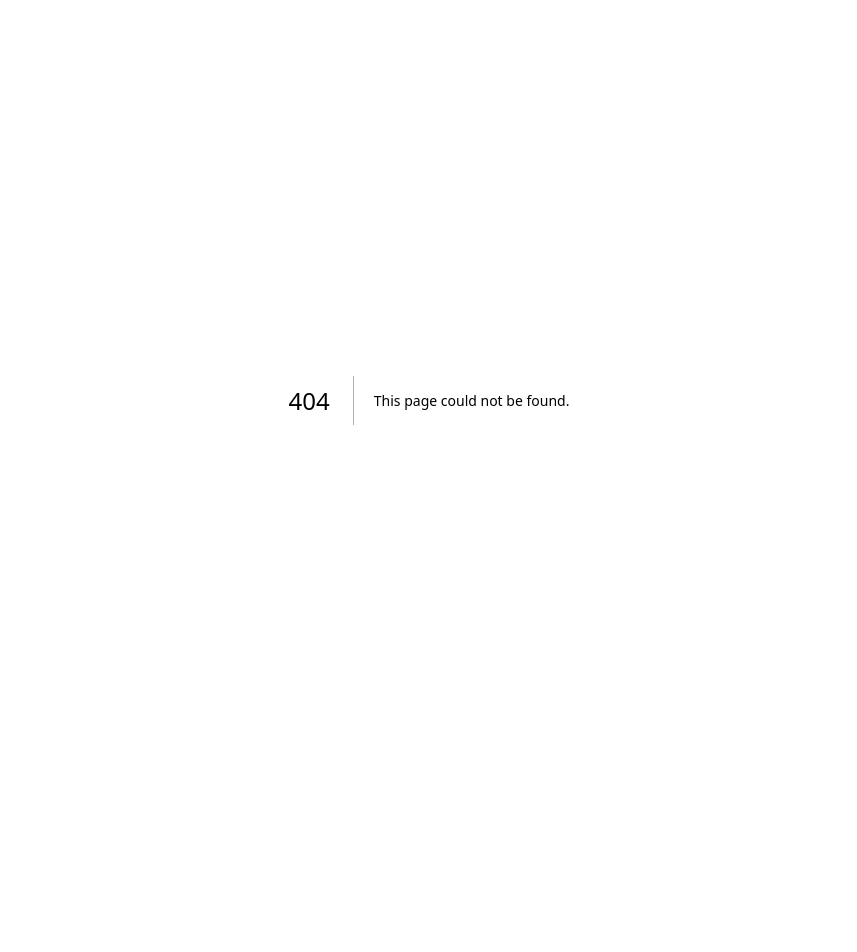
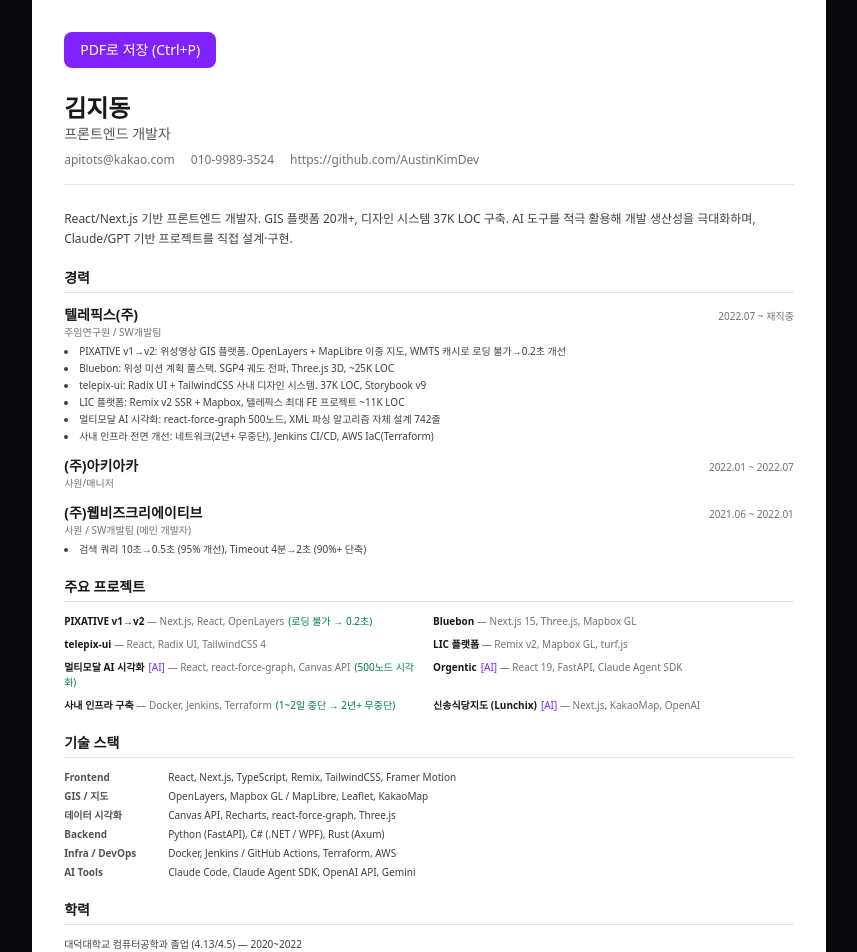
Before and after one commit to AustinKimDev/recruit-portfolio, a Next.js app: page /resume in a window 1280 px wide. Before the commit this address had no page. Shown: the top 952 px of the page, without its empty margins (211-1068 px from the left). Before the commit the page ends 800 px from the top, so only its background shows below. Built offline with nearby package versions, Linux system fonts and the light colour scheme; a web font is replaced by a local one.

Commit message:
feat: add print-optimized resume page with PDF export

```diff
--- /dev/null
+++ b/src/app/resume/page.tsx
@@ -0,0 +1,114 @@
+"use client";
+
+import { profile } from "@/data/profile";
+import { experiences } from "@/data/experience";
+import { projects } from "@/data/projects";
+import { skillCategories } from "@/data/skills";
+import "@/styles/print.css";
+
+export default function ResumePage() {
+  return (
+    <div className="mx-auto max-w-[210mm] bg-white p-8 text-zinc-900 print:p-0">
+      {/* Print Button */}
+      <button
+        onClick={() => window.print()}
+        className="no-print mb-6 rounded-lg bg-violet-600 px-4 py-2 text-sm text-white hover:bg-violet-700"
+      >
+        PDF로 저장 (Ctrl+P)
+      </button>
+
+      {/* Header */}
+      <header className="mb-6 border-b border-zinc-200 pb-4">
+        <h1 className="text-2xl font-bold">{profile.name}</h1>
+        <p className="text-sm text-zinc-600">{profile.title}</p>
+        <div className="mt-2 flex flex-wrap gap-4 text-xs text-zinc-500">
+          <span>{profile.email}</span>
+          <span>{profile.phone}</span>
+          <span>{profile.github}</span>
+        </div>
+      </header>
+
+      {/* Summary */}
+      <section className="mb-5">
+        <p className="text-xs leading-relaxed text-zinc-700">{profile.tagline}</p>
+      </section>
+
+      {/* Experience */}
+      <section className="mb-5">
+        <h2 className="mb-3 border-b border-zinc-200 pb-1 text-sm font-bold">
+          경력
+        </h2>
+        {experiences.map((exp) => (
+          <div key={exp.company} className="mb-3">
+            <div className="flex items-baseline justify-between">
+              <span className="text-sm font-semibold">{exp.company}</span>
+              <span className="text-[10px] text-zinc-500">{exp.period}</span>
+            </div>
+            <p className="text-[10px] text-zinc-500">{exp.role}</p>
+            {exp.highlights.length > 0 && (
+              <ul className="mt-1 list-inside list-disc space-y-0.5 text-[10px] text-zinc-700">
+                {exp.highlights.map((h, i) => (
+                  <li key={i}>{h}</li>
+                ))}
+              </ul>
+            )}
+          </div>
+        ))}
+      </section>
+
+      {/* Projects */}
+      <section className="mb-5">
+        <h2 className="mb-3 border-b border-zinc-200 pb-1 text-sm font-bold">
+          주요 프로젝트
+        </h2>
+        <div className="grid grid-cols-2 gap-2">
+          {projects.map((p) => (
+            <div key={p.name} className="text-[10px]">
+              <span className="font-semibold">{p.name}</span>
+              {p.isAI && <span className="ml-1 text-violet-600">[AI]</span>}
+              <span className="text-zinc-500"> — {p.stack.slice(0, 3).join(", ")}</span>
+              {p.metric && (
+                <span className="ml-1 text-emerald-700">({p.metric})</span>
+              )}
+            </div>
+          ))}
+        </div>
+      </section>
+
+      {/* Skills */}
+      <section className="mb-5">
+        <h2 className="mb-3 border-b border-zinc-200 pb-1 text-sm font-bold">
+          기술 스택
+        </h2>
+        <div className="space-y-1 text-[10px]">
+          {skillCategories.map((cat) => (
+            <div key={cat.name} className="flex gap-2">
+              <span className="w-24 shrink-0 font-semibold text-zinc-600">
+                {cat.name}
+              </span>
+              <span className="text-zinc-700">
+                {cat.items.map((i) => i.name).join(", ")}
+              </span>
+            </div>
+          ))}
+        </div>
+      </section>
+
+      {/* Education */}
+      <section className="mb-5">
+        <h2 className="mb-3 border-b border-zinc-200 pb-1 text-sm font-bold">
+          학력
+        </h2>
+        <div className="space-y-0.5 text-[10px] text-zinc-700">
+          <p>대덕대학교 컴퓨터공학과 졸업 (4.13/4.5) — 2020~2022</p>
+          <p>부산컴퓨터과학고등학교 스마트소프트웨어 — 2017~2020</p>
+        </div>
+      </section>
+
+      {/* Footer */}
+      <footer className="border-t border-zinc-200 pt-3 text-center text-[9px] text-zinc-400">
+        Built with Claude Code ✦ 2026
+      </footer>
+    </div>
+  );
+}
--- /dev/null
+++ b/src/styles/print.css
@@ -0,0 +1,27 @@
+@media print {
+  * {
+    -webkit-print-color-adjust: exact !important;
+    print-color-adjust: exact !important;
+  }
+
+  body {
+    background: white !important;
+    color: #1a1a1a !important;
+    font-size: 11px !important;
+    line-height: 1.4 !important;
+  }
+
+  .no-print {
+    display: none !important;
+  }
+
+  a {
+    color: #1a1a1a !important;
+    text-decoration: none !important;
+  }
+
+  @page {
+    margin: 12mm 15mm;
+    size: A4;
+  }
+}
```
